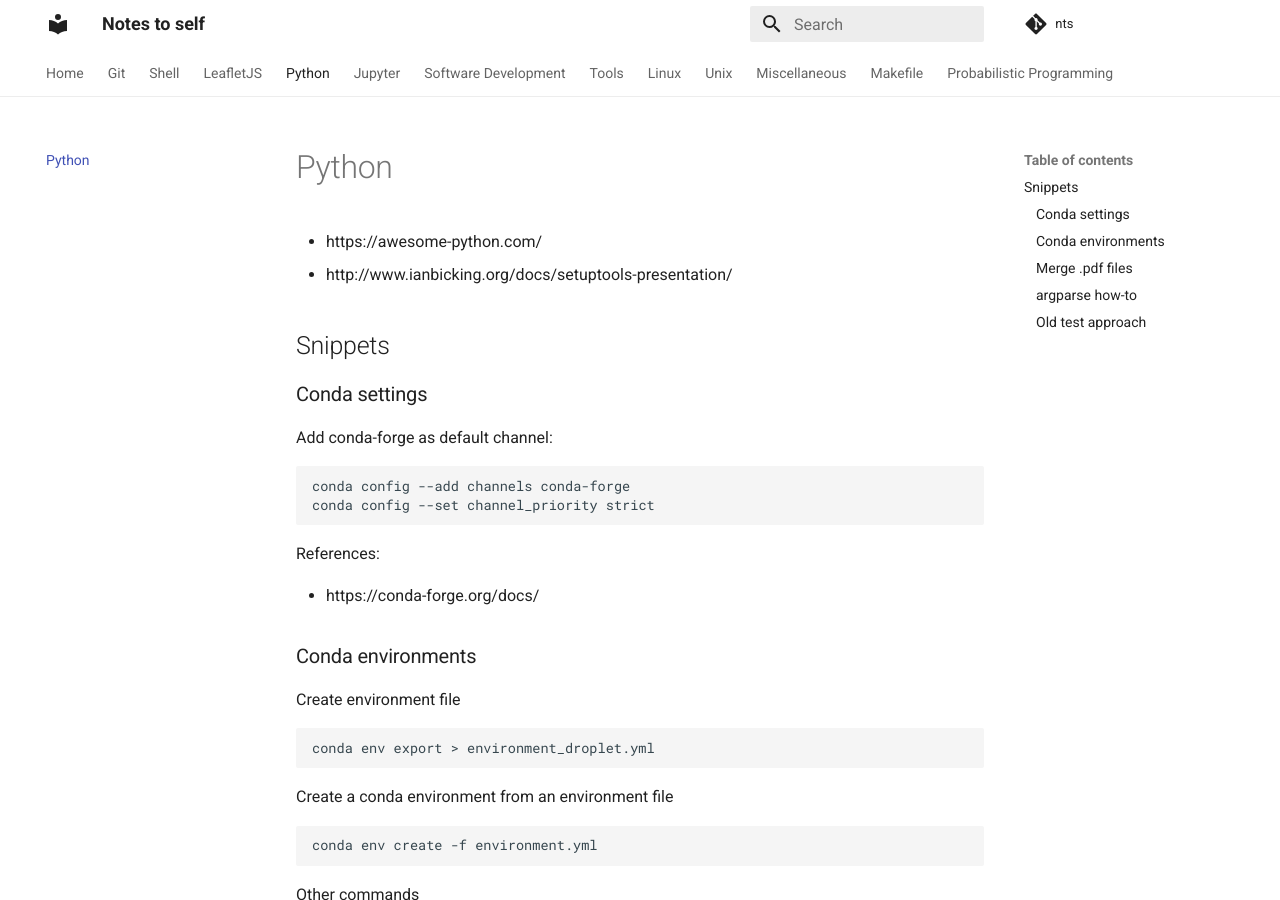
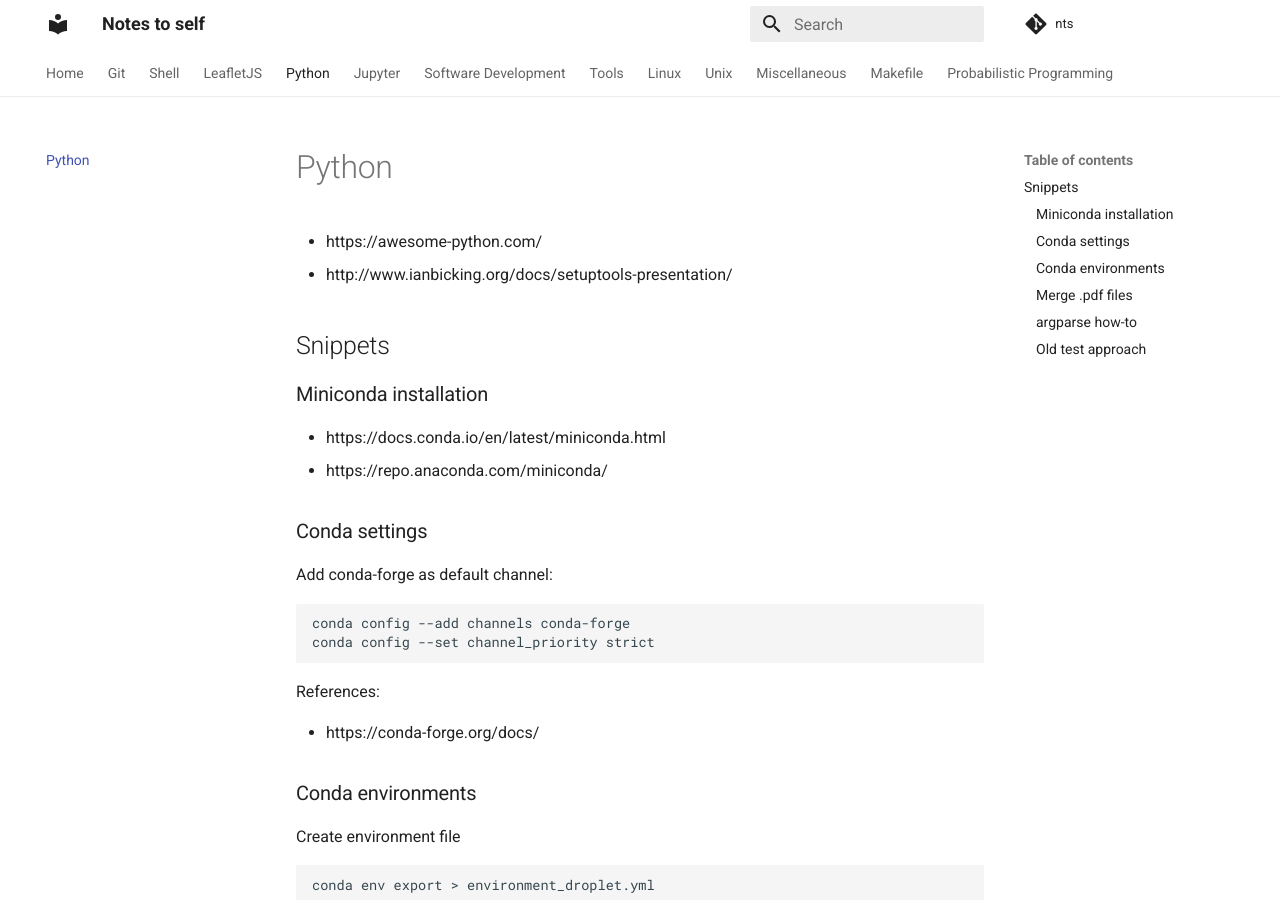
Before and after one commit to xidus/nts, an MkDocs documentation site: the page built from docs/python.md, in a window 1280 px wide and 900 px high. Built offline with MkDocs 1.6.1 and Material for MkDocs 9.7.7, drawn with Linux system fonts in a browser that asks for light colours; comment, search, counter and statistics services are not loaded.

Commit message:
docs: Add links to miniconda installation and repo.

```diff
--- a/docs/python.md
+++ b/docs/python.md
@@ -5,6 +5,11 @@
 
 
 ## Snippets
+
+### Miniconda installation
+
+*   https://docs.conda.io/en/latest/miniconda.html
+*   https://repo.anaconda.com/miniconda/
 
 ### Conda settings
 
```
